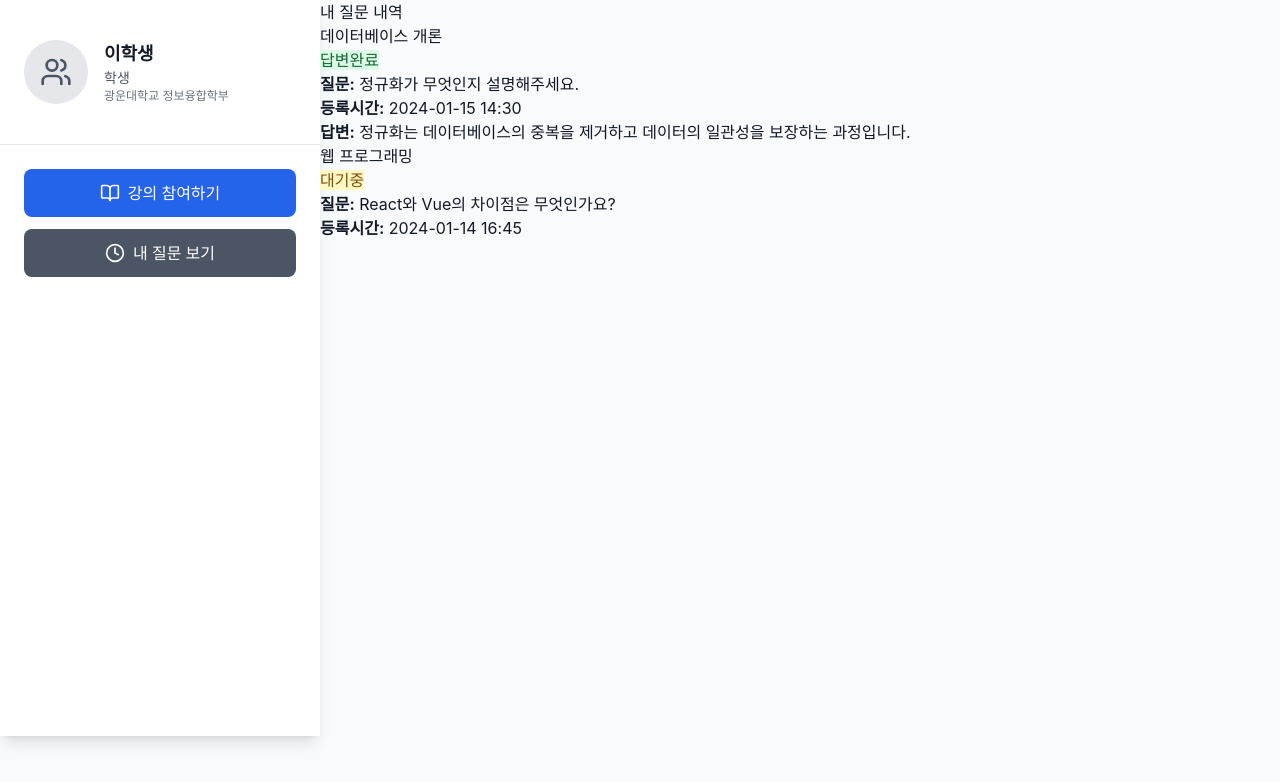
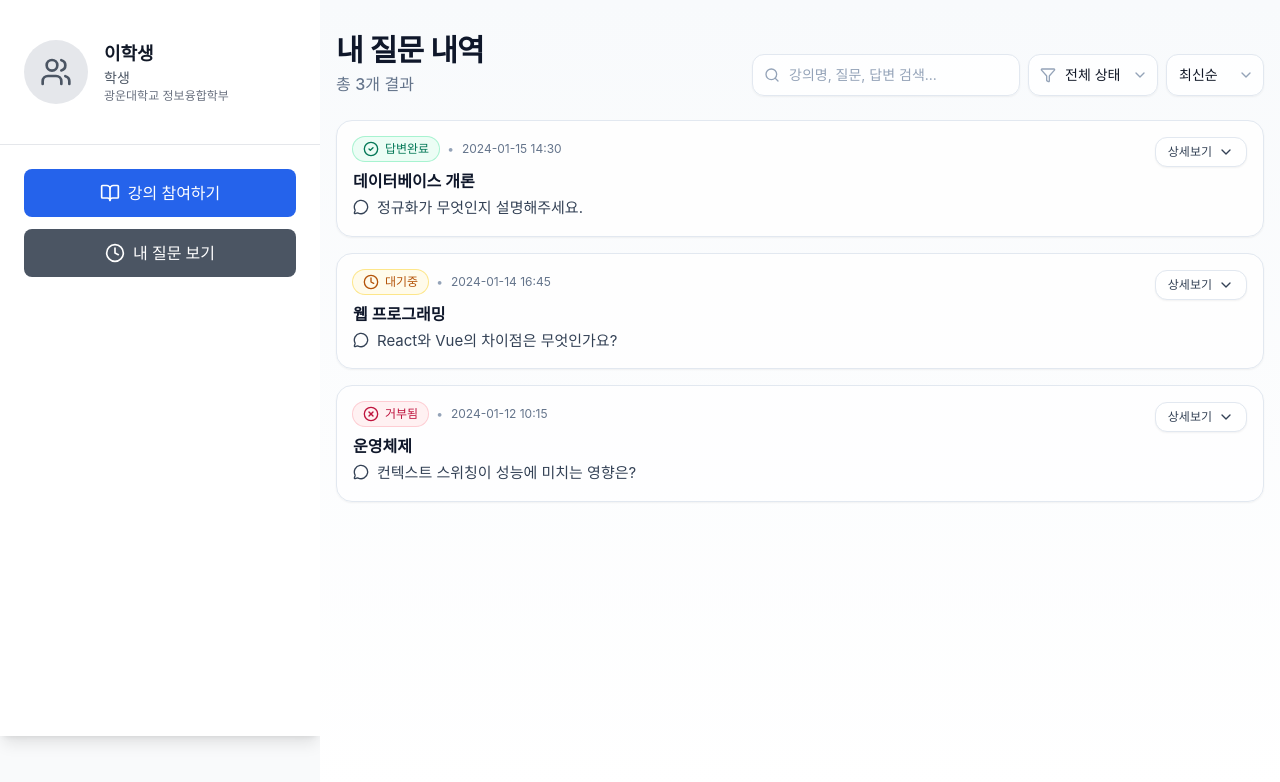
Before and after one commit to kw-ic-web/25-team-legend-chicken, a React (Vite) app in the folder frontend/: page /student/questions in a window 1280 px wide. Shown: the top 782 px of the page. Built offline with nearby package versions, Linux system fonts and the light colour scheme; sample sign-in values are in the browser's storage.

Commit message:
✨ feat: MyQuestions 페이지 전체 디자인 및 UI 구현

```diff
--- a/frontend/src/pages/student/MyQuestions.tsx
+++ b/frontend/src/pages/student/MyQuestions.tsx
@@ -1,83 +1,272 @@
-import React, { useState } from 'react';
+import React, { useMemo, useState } from "react";
+import {
+  Search,
+  Filter,
+  Clock,
+  CheckCircle2,
+  XCircle,
+  MessageCircle,
+  ChevronDown,
+  ChevronUp,
+} from "lucide-react";
 
+// ---------------- Types ----------------
 interface Question {
   id: number;
   lectureName: string;
   question: string;
-  timestamp: string;
-  status: 'pending' | 'answered' | 'rejected';
+  timestamp: string; // e.g. "2024-01-15 14:30"
+  status: "pending" | "answered" | "rejected";
   answer?: string;
 }
 
-const MyQuestions: React.FC = () => {
-  const [questions] = useState<Question[]>([
+// ---------------- Demo Data ----------------
+const initialData: Question[] = [
   {
     id: 1,
-      lectureName: '데이터베이스 개론',
-      question: '정규화가 무엇인지 설명해주세요.',
-      timestamp: '2024-01-15 14:30',
-      status: 'answered',
-      answer: '정규화는 데이터베이스의 중복을 제거하고 데이터의 일관성을 보장하는 과정입니다.'
+    lectureName: "데이터베이스 개론",
+    question: "정규화가 무엇인지 설명해주세요.",
+    timestamp: "2024-01-15 14:30",
+    status: "answered",
+    answer:
+      "정규화는 데이터베이스의 중복을 줄이고 이상 현상을 방지해 데이터 일관성과 무결성을 높이는 설계 절차입니다.",
   },
   {
     id: 2,
-      lectureName: '웹 프로그래밍',
-      question: 'React와 Vue의 차이점은 무엇인가요?',
-      timestamp: '2024-01-14 16:45',
-      status: 'pending'
-    }
-  ]);
+    lectureName: "웹 프로그래밍",
+    question: "React와 Vue의 차이점은 무엇인가요?",
+    timestamp: "2024-01-14 16:45",
+    status: "pending",
+  },
+  {
+    id: 3,
+    lectureName: "운영체제",
+    question: "컨텍스트 스위칭이 성능에 미치는 영향은?",
+    timestamp: "2024-01-12 10:15",
+    status: "rejected",
+  },
+];
 
-  const getStatusText = (status: string) => {
-    switch (status) {
-      case 'pending': return '대기중';
-      case 'answered': return '답변완료';
-      case 'rejected': return '거부됨';
-      default: return status;
-    }
+// ---------------- Helpers ----------------
+const statusMeta: Record<
+  Question["status"],
+  { label: string; icon: React.ReactNode; className: string }
+> = {
+  pending: {
+    label: "대기중",
+    icon: <Clock className="h-4 w-4" />,
+    className:
+      "bg-amber-50 text-amber-700 ring-1 ring-amber-200 dark:bg-amber-900/20 dark:text-amber-300 dark:ring-amber-800",
+  },
+  answered: {
+    label: "답변완료",
+    icon: <CheckCircle2 className="h-4 w-4" />,
+    className:
+      "bg-emerald-50 text-emerald-700 ring-1 ring-emerald-200 dark:bg-emerald-900/20 dark:text-emerald-300 dark:ring-emerald-800",
+  },
+  rejected: {
+    label: "거부됨",
+    icon: <XCircle className="h-4 w-4" />,
+    className:
+      "bg-rose-50 text-rose-700 ring-1 ring-rose-200 dark:bg-rose-900/20 dark:text-rose-300 dark:ring-rose-800",
+  },
 };
 
-  const getStatusClass = (status: string) => {
-    switch (status) {
-      case 'pending': return 'status-pending';
-      case 'answered': return 'status-answered';
-      case 'rejected': return 'status-rejected';
-      default: return '';
+const parseTs = (ts: string) => new Date(ts.replace(/-/g, "/").replace(" ", "T"));
+
+// ---------------- Component ----------------
+const MyQuestions: React.FC = () => {
+  const [questions] = useState<Question[]>(initialData);
+  const [q, setQ] = useState("");
+  const [status, setStatus] = useState<"all" | Question["status"]>("all");
+  const [sort, setSort] = useState<"newest" | "oldest">("newest");
+  const [expandedId, setExpandedId] = useState<number | null>(null);
+
+  const filtered = useMemo(() => {
+    let list = [...questions];
+    if (status !== "all") list = list.filter((i) => i.status === status);
+    if (q.trim()) {
+      const t = q.toLowerCase();
+      list = list.filter(
+        (i) =>
+          i.lectureName.toLowerCase().includes(t) ||
+          i.question.toLowerCase().includes(t) ||
+          i.answer?.toLowerCase().includes(t)
+      );
     }
-  };
+    list.sort((a, b) =>
+      sort === "newest"
+        ? parseTs(b.timestamp).getTime() - parseTs(a.timestamp).getTime()
+        : parseTs(a.timestamp).getTime() - parseTs(b.timestamp).getTime()
+    );
+    return list;
+  }, [questions, q, status, sort]);
 
   return (
-    <div className="my-questions">
-      <h1>내 질문 내역</h1>
-      <div className="questions-list">
-        {questions.length === 0 ? (
-          <p>질문 내역이 없습니다.</p>
+    <div className="min-h-screen w-full bg-gradient-to-b from-slate-50 to-white dark:from-slate-950 dark:to-slate-900 py-8">
+      <div className="mx-auto max-w-5xl px-4">
+        {/* Header */}
+        <div className="flex flex-col gap-4 md:flex-row md:items-end md:justify-between">
+          <div>
+            <h1 className="text-2xl md:text-3xl font-semibold tracking-tight text-slate-900 dark:text-slate-100">
+              내 질문 내역
+            </h1>
+            <p className="mt-1 text-slate-500 dark:text-slate-400">
+              총 <span className="font-medium">{filtered.length}</span>개 결과
+            </p>
+          </div>
+
+          {/* Controls */}
+          <div className="flex w-full flex-col gap-2 sm:flex-row sm:items-center md:w-auto">
+            <div className="relative flex-1 sm:min-w-[240px]">
+              <Search className="absolute left-3 top-1/2 -translate-y-1/2 h-4 w-4 text-slate-400" />
+              <input
+                value={q}
+                onChange={(e) => setQ(e.target.value)}
+                placeholder="강의명, 질문, 답변 검색..."
+                className="w-full rounded-xl border border-slate-200 bg-white/90 pl-9 pr-3 py-2.5 text-sm shadow-sm outline-none ring-0 placeholder:text-slate-400 focus:border-slate-300 focus:bg-white focus:shadow transition dark:bg-slate-800 dark:border-slate-700"
+              />
+            </div>
+
+            <div className="flex items-center gap-2">
+              <div className="relative">
+                <select
+                  value={status}
+                  onChange={(e) => setStatus(e.target.value as any)}
+                  className="appearance-none rounded-xl border border-slate-200 bg-white/90 pl-9 pr-9 py-2.5 text-sm shadow-sm outline-none dark:bg-slate-800 dark:border-slate-700"
+                >
+                  <option value="all">전체 상태</option>
+                  <option value="pending">대기중</option>
+                  <option value="answered">답변완료</option>
+                  <option value="rejected">거부됨</option>
+                </select>
+                <Filter className="pointer-events-none absolute left-3 top-1/2 -translate-y-1/2 h-4 w-4 text-slate-400" />
+                <ChevronDown className="pointer-events-none absolute right-2.5 top-1/2 -translate-y-1/2 h-4 w-4 text-slate-400" />
+              </div>
+
+              <div className="relative">
+                <select
+                  value={sort}
+                  onChange={(e) => setSort(e.target.value as any)}
+                  className="appearance-none rounded-xl border border-slate-200 bg-white/90 pl-3 pr-8 py-2.5 text-sm shadow-sm outline-none dark:bg-slate-800 dark:border-slate-700"
+                >
+                  <option value="newest">최신순</option>
+                  <option value="oldest">오래된순</option>
+                </select>
+                <ChevronDown className="pointer-events-none absolute right-2.5 top-1/2 -translate-y-1/2 h-4 w-4 text-slate-400" />
+              </div>
+            </div>
+          </div>
+        </div>
+
+        {/* Content */}
+        <div className="mt-6 grid grid-cols-1 gap-4">
+          {filtered.length === 0 ? (
+            <EmptyState />
           ) : (
-          <div className="questions-container">
-            {questions.map((q) => (
-              <div key={q.id} className="question-item">
-                <div className="question-header">
-                  <h3>{q.lectureName}</h3>
-                  <span className={`status ${getStatusClass(q.status)}`}>
-                    {getStatusText(q.status)}
-                  </span>
-                </div>
-                <div className="question-content">
-                  <p><strong>질문:</strong> {q.question}</p>
-                  <p><strong>등록시간:</strong> {q.timestamp}</p>
-                  {q.answer && (
-                    <div className="answer">
-                      <p><strong>답변:</strong> {q.answer}</p>
-                    </div>
+            filtered.map((item) => (
+              <QuestionCard
+                key={item.id}
+                data={item}
+                expanded={expandedId === item.id}
+                onToggle={() =>
+                  setExpandedId((id) => (id === item.id ? null : item.id))
+                }
+              />
+            ))
           )}
         </div>
-              </div>
-            ))}
-          </div>
-        )}
       </div>
     </div>
   );
 };
 
+// ---------------- Subcomponents ----------------
+const QuestionCard: React.FC<{
+  data: Question;
+  expanded: boolean;
+  onToggle: () => void;
+}> = ({ data, expanded, onToggle }) => {
+  const meta = statusMeta[data.status];
+
+  return (
+    <div className="group rounded-2xl border border-slate-200 bg-white/80 p-4 shadow-sm transition hover:shadow-md dark:bg-slate-900/60 dark:border-slate-800">
+      <div className="flex items-start justify-between gap-3">
+        <div className="min-w-0">
+          <div className="flex items-center gap-2">
+            <span
+              className={`inline-flex items-center gap-1.5 rounded-full px-2.5 py-1 text-xs font-medium ${meta.className}`}
+              title={data.status}
+            >
+              {meta.icon}
+              {meta.label}
+            </span>
+            <span className="text-xs text-slate-400">•</span>
+            <time className="text-xs text-slate-500 dark:text-slate-400">
+              {data.timestamp}
+            </time>
+          </div>
+
+          <h3 className="mt-2 text-base font-semibold text-slate-900 dark:text-slate-100">
+            {data.lectureName}
+          </h3>
+          <p className="mt-1 flex items-start gap-2 text-[15px] text-slate-700 dark:text-slate-300">
+            <MessageCircle className="mt-0.5 h-4 w-4 shrink-0" />
+            {data.question}
+          </p>
+        </div>
+
+        <button
+          onClick={onToggle}
+          className="ml-auto inline-flex items-center gap-1.5 rounded-xl border border-slate-200 bg-white px-3 py-1.5 text-xs font-medium text-slate-700 shadow-sm transition hover:bg-slate-50 active:scale-[0.99] dark:bg-slate-800 dark:text-slate-200 dark:border-slate-700"
+        >
+          {expanded ? (
+            <>
+              접기 <ChevronUp className="h-4 w-4" />
+            </>
+          ) : (
+            <>
+              상세보기 <ChevronDown className="h-4 w-4" />
+            </>
+          )}
+        </button>
+      </div>
+
+      {/* Details with CSS-only transition (no framer-motion) */}
+      <div
+        className={`overflow-hidden transition-all duration-200 ${expanded ? "max-h-96 opacity-100" : "max-h-0 opacity-0"}`}
+      >
+        <div className={`rounded-xl bg-slate-50 p-4 text-sm text-slate-700 ring-1 ring-slate-200 dark:bg-slate-800/60 dark:text-slate-300 dark:ring-slate-700 ${expanded ? "mt-4" : "mt-0"}`}>
+          {data.status === "answered" && data.answer ? (
+            <div>
+              <div className="text-[13px] font-medium text-slate-500 dark:text-slate-400">
+                답변
+              </div>
+              <p className="mt-1 leading-relaxed">{data.answer}</p>
+            </div>
+          ) : data.status === "pending" ? (
+            <p className="italic text-slate-500">아직 답변 대기중입니다.</p>
+          ) : (
+            <p className="italic text-slate-500">질문이 거부되었습니다.</p>
+          )}
+        </div>
+      </div>
+    </div>
+  );
+};
+
+const EmptyState: React.FC = () => (
+  <div className="flex flex-col items-center justify-center rounded-2xl border border-dashed border-slate-300 p-10 text-center dark:border-slate-700">
+    <div className="grid place-items-center rounded-full bg-slate-100 p-4 dark:bg-slate-800">
+      <Search className="h-6 w-6 text-slate-400" />
+    </div>
+    <h3 className="mt-3 text-lg font-semibold text-slate-900 dark:text-slate-100">
+      질문 내역이 없습니다
+    </h3>
+    <p className="mt-1 max-w-md text-sm text-slate-500 dark:text-slate-400">
+      아직 등록된 질문이 없어요. 페이지 상단의 입력 폼 또는 강의 상세 페이지에서 새로운 질문을 남겨보세요.
+    </p>
+  </div>
+);
+
 export default MyQuestions;
```
Lines whose indentation alone changed are shown as unchanged.
